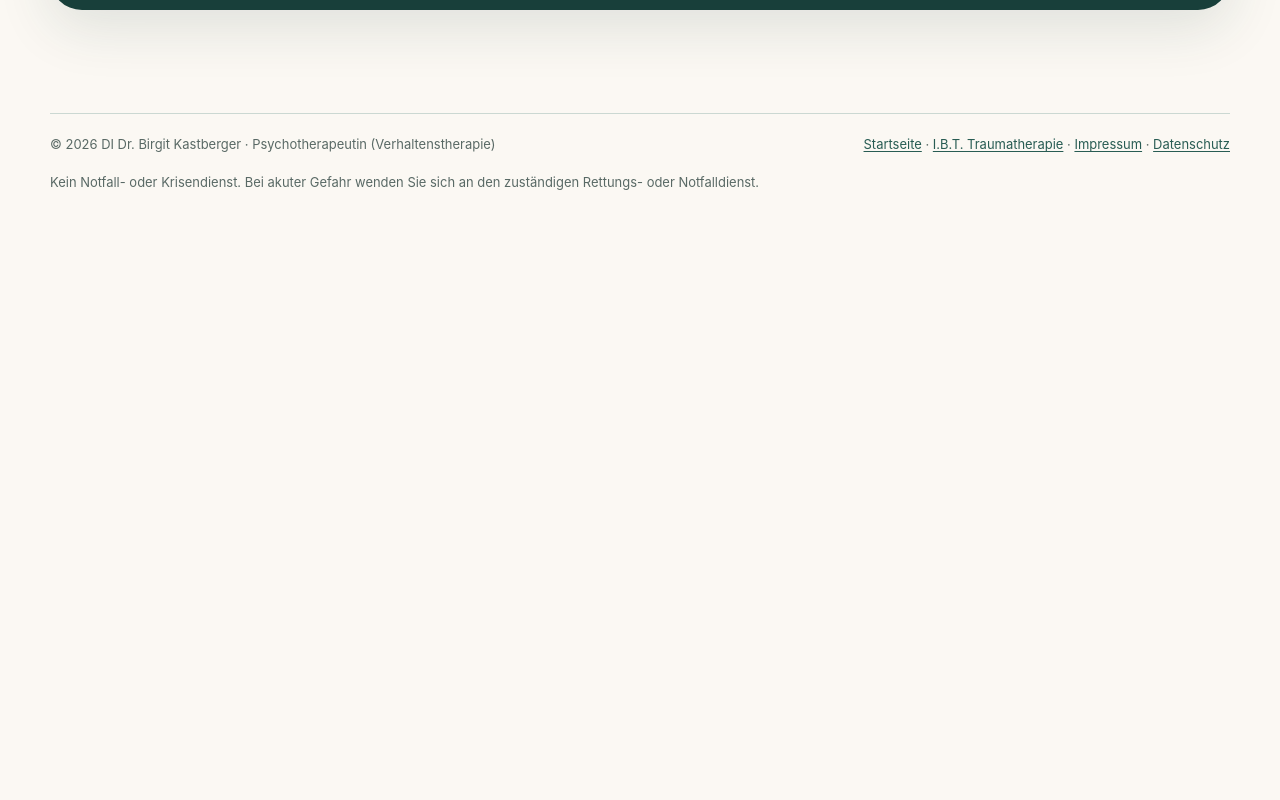
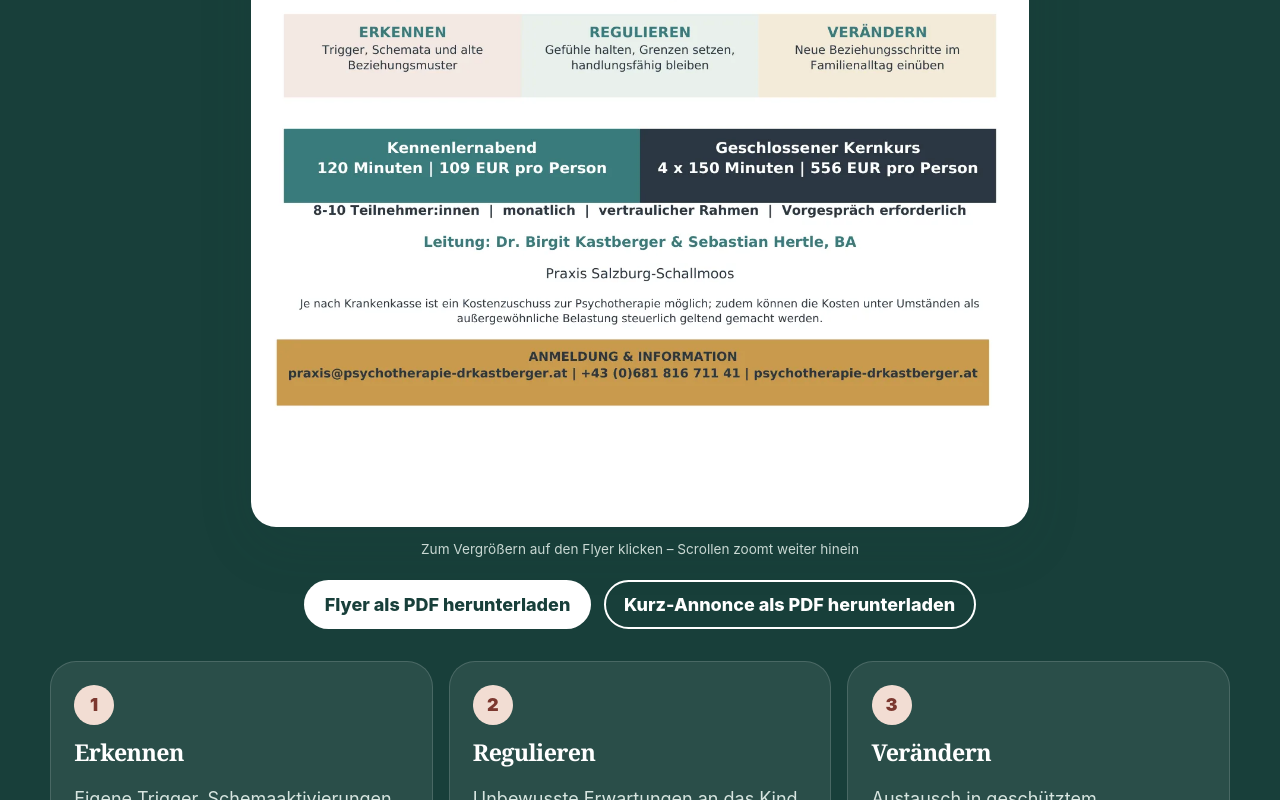
Before and after one commit to psychotherapie-drkastberger/integrative-bindungsorientierte-traumatherapie, a plain HTML site: page gruppenangebote.html in a window 1280 px wide. Shown: the part 7167-7967 px from the top of the page. Before the commit the page ends 7457 px from the top, so only its background shows below. Drawn offline with Linux system fonts and the light colour scheme.

Commit message:
Update gruppenangebote.html

```diff
--- a/gruppenangebote.html
+++ b/gruppenangebote.html
@@ -37,7 +37,7 @@
     .method-grid{display:grid;grid-template-columns:repeat(3,1fr);gap:1rem;margin-top:2rem}.method-card{padding:1.45rem;border:1px solid rgba(255,255,255,.15);border-radius:var(--radius);background:rgba(255,255,255,.08)}.method-num{display:grid;place-items:center;width:40px;height:40px;border-radius:50%;background:var(--peach);color:var(--clay2);font-weight:900;margin-bottom:.9rem}
     .facts{display:grid;grid-template-columns:repeat(2,1fr);gap:1rem;margin-top:2rem}.fact-card{padding:1.4rem;border-radius:var(--radius);background:#fff;border:1px solid rgba(24,63,58,.13)}.fact-card p{color:var(--muted);margin:.2rem 0}.fact-card strong{color:var(--forest)}
     .dates{display:grid;grid-template-columns:repeat(3,1fr);gap:1rem;margin-top:2rem}.date-card{padding:1.4rem;border-radius:var(--radius);background:#fff;border:1px solid rgba(24,63,58,.13);display:flex;flex-direction:column;gap:.7rem}.date-card .when{font-family:Georgia,serif;color:var(--forest);font-size:1.15rem}.date-card .where{color:var(--muted);font-size:.9rem}.date-card .btn{margin-top:auto}
-    .section-thumb{display:block;width:min(560px,100%);margin:1.2rem 0 1.4rem;cursor:zoom-in}.section-thumb img{width:100%;height:auto;border-radius:var(--radius);box-shadow:var(--shadow);border:1px solid rgba(24,63,58,.12)}.flyer{display:block;max-width:780px;margin:2.2rem auto 0;cursor:zoom-in}.flyer img{width:100%;height:auto;border-radius:var(--radius);box-shadow:var(--shadow);border:1px solid rgba(24,63,58,.12)}.zoom-hint{text-align:center;color:var(--muted);font-size:.85rem;margin:.6rem 0 0}.hero-banner{margin-top:2rem;border-radius:var(--radius);overflow:hidden;box-shadow:var(--shadow);border:1px solid rgba(24,63,58,.12);background:#fdfbf7}.hero-banner svg{display:block;width:100%;height:auto}.hero-icon{display:grid;place-items:center;width:64px;height:64px;border-radius:50%;background:var(--sage);margin:1rem 0 .4rem}.lightbox{position:fixed;inset:0;z-index:100;display:none;background:rgba(16,28,25,.88);padding:1.5rem;cursor:zoom-out;overflow:auto}.lightbox.open{display:flex}.lightbox img{margin:auto;max-width:min(96vw,1200px);max-height:94vh;width:auto;height:auto;border-radius:12px;box-shadow:0 20px 60px rgba(0,0,0,.5)}
+    .section-thumb{display:block;width:min(560px,100%);margin:1.2rem 0 1.4rem;cursor:zoom-in}.section-thumb img{width:100%;height:auto;border-radius:var(--radius);box-shadow:var(--shadow);border:1px solid rgba(24,63,58,.12)}.flyer{display:block;max-width:780px;margin:2.2rem auto 0;cursor:zoom-in}.flyer img{width:100%;height:auto;border-radius:var(--radius);box-shadow:var(--shadow);border:1px solid rgba(24,63,58,.12)}.zoom-hint{text-align:center;color:var(--muted);font-size:.85rem;margin:.6rem 0 0}.download-row{display:flex;gap:.8rem;flex-wrap:wrap;justify-content:center;margin-top:1.2rem}.hero-banner{margin-top:2rem;border-radius:var(--radius);overflow:hidden;box-shadow:var(--shadow);border:1px solid rgba(24,63,58,.12);background:#fdfbf7}.hero-banner svg{display:block;width:100%;height:auto}.hero-icon{display:grid;place-items:center;width:64px;height:64px;border-radius:50%;background:var(--sage);margin:1rem 0 .4rem}.lightbox{position:fixed;inset:0;z-index:100;display:none;background:rgba(16,28,25,.88);padding:1.5rem;cursor:zoom-out;overflow:auto}.lightbox.open{display:flex}.lightbox img{margin:auto;max-width:min(96vw,1200px);max-height:94vh;width:auto;height:auto;border-radius:12px;box-shadow:0 20px 60px rgba(0,0,0,.5)}
     .leaders{display:grid;grid-template-columns:1fr 1fr;gap:1.1rem;margin-top:1.3rem}.leader-card{display:flex;gap:1rem;align-items:center;background:#fff;border:1px solid rgba(24,63,58,.13);border-radius:var(--radius);padding:1.1rem}.leader-card img{width:76px;height:76px;border-radius:50%;object-fit:cover;flex:0 0 auto;border:1px solid rgba(24,63,58,.14)}.leader-card h4{margin:0 0 .15rem;color:var(--forest);font-family:Georgia,"Times New Roman",serif;font-size:1.05rem}.leader-card p{margin:0;color:var(--muted);font-size:.86rem}
     .cta{display:grid;grid-template-columns:1.15fr .85fr;gap:2rem;align-items:center;background:var(--forest);color:#fff;border-radius:32px;padding:clamp(1.5rem,4vw,3rem);box-shadow:var(--shadow)}.cta h2{color:#fff}.cta p{color:#dbe8e3}.contact{padding:1.25rem;border-radius:20px;background:rgba(255,255,255,.09);border:1px solid rgba(255,255,255,.17)}.line{display:flex;gap:.7rem;margin:.65rem 0}.line a{color:#fff;font-weight:700}.line span{color:#dbe8e3;font-size:.88rem}
     .divider{border:0;border-top:1px solid var(--line);margin:0}
@@ -212,8 +212,20 @@
     <div class="wrap">
       <span class="tag" style="background:rgba(255,255,255,.14);color:#fff">Psychotherapeutische Intensivgruppe für Mütter und Väter</span>
       <p class="kicker" style="color:#f2c9bd">Gemeinsam mit Sebastian Hertle · Salzburg-Schallmoos</p>
+      <a class="section-thumb" href="assets/elterngruppe-annonce.webp" data-lightbox aria-label="Annonce zur Elterngruppe in Großansicht öffnen">
+        <img src="assets/elterngruppe-annonce.webp" width="1310" height="1853" loading="lazy" alt="Annonce: Eltern sein, ohne alte Muster – psychotherapeutische Intensivgruppe für Mütter und Väter, mit dem 4-Phasen-Modell Auslöser, Schema, Reaktion, Neue Wahl.">
+      </a>
       <h2 id="elterngruppe-title">Eltern sein, ohne alte Muster</h2>
       <p class="intro" style="color:#d7e5e0">„Ich wollte es ganz anders machen – und plötzlich höre ich meine Mutter oder meinen Vater aus mir sprechen.“ Manche Situationen mit dem eigenen Kind lösen mehr Wut, Angst, Schuld, Härte oder Rückzug aus, als die aktuelle Situation erklären kann. Häufig werden dabei alte Beziehungserfahrungen und familiäre Muster aktiviert. In dieser psychotherapeutischen Gruppe lernen Sie, Ihre Auslöser früh zu erkennen, die eigene Reaktion besser zu regulieren und neue Beziehungsschritte im Familienalltag einzuüben – begleitet aus zwei psychotherapeutischen Perspektiven, weiblich und männlich.</p>
+
+      <a class="flyer" href="assets/elterngruppe-flyer.webp" data-lightbox aria-label="Flyer zur Elterngruppe in Großansicht öffnen">
+        <img src="assets/elterngruppe-flyer.webp" width="1310" height="1853" loading="lazy" alt="Flyer: Eltern sein, ohne alte Muster – Intensivgruppe in Salzburg. 4-Phasen-Modell (Auslöser, Schema, Reaktion, Neue Wahl), Erkennen–Regulieren–Verändern, Kennenlernabend und geschlossener Kernkurs, Leitung Dr. Birgit Kastberger und Sebastian Hertle, BA.">
+      </a>
+      <p class="zoom-hint" style="color:#c9d8d3">Zum Vergrößern auf den Flyer klicken – Scrollen zoomt weiter hinein</p>
+      <div class="download-row">
+        <a class="btn btn-light" href="assets/elterngruppe-flyer.pdf" download>Flyer als PDF herunterladen</a>
+        <a class="btn btn-secondary" style="border-color:#fff;color:#fff" href="assets/elterngruppe-annonce.pdf" download>Kurz-Annonce als PDF herunterladen</a>
+      </div>
 
       <div class="method-grid">
         <article class="method-card"><span class="method-num">1</span><h3>Erkennen</h3><p>Eigene Trigger, Schemaaktivierungen und transgenerationale Erziehungs- und Beziehungsmuster verstehen und unterbrechen.</p></article>
@@ -235,6 +247,7 @@
           <a class="btn btn-light" style="margin-top:.4rem" href="mailto:praxis@psychotherapie-drkastberger.at?subject=Anfrage%20Elterngruppe%20%E2%80%93%20Eltern%20sein%2C%20ohne%20alte%20Muster">Interesse per E-Mail anmelden</a>
         </article>
       </div>
+      <p class="micro" style="color:#c9d8d3">Je nach Krankenkasse ist ein Kostenzuschuss zur Psychotherapie möglich; zudem können die Kosten unter Umständen als außergewöhnliche Belastung steuerlich geltend gemacht werden.</p>
 
       <h3 style="margin-top:2.6rem;color:#fff">Leitung</h3>
       <div class="leaders">
```
